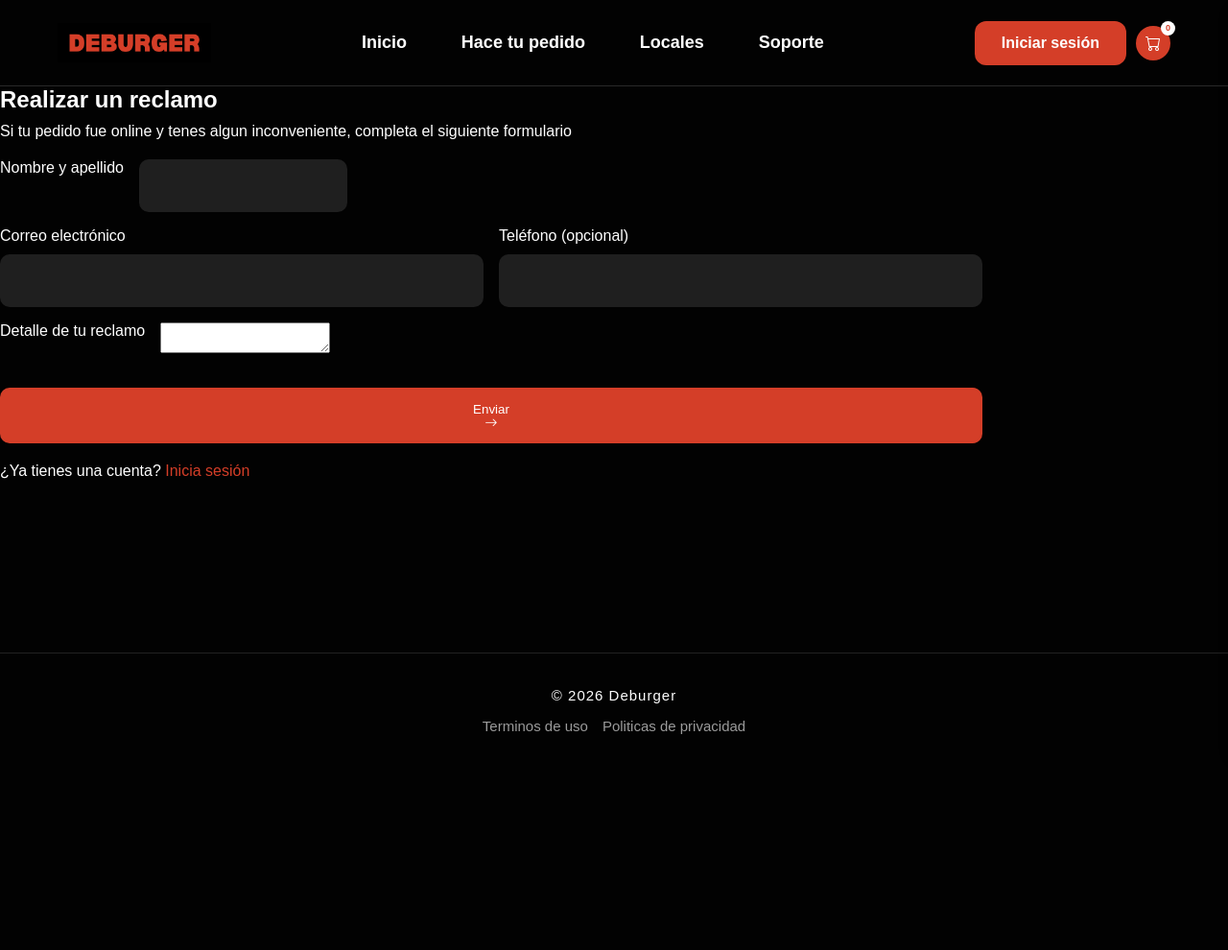
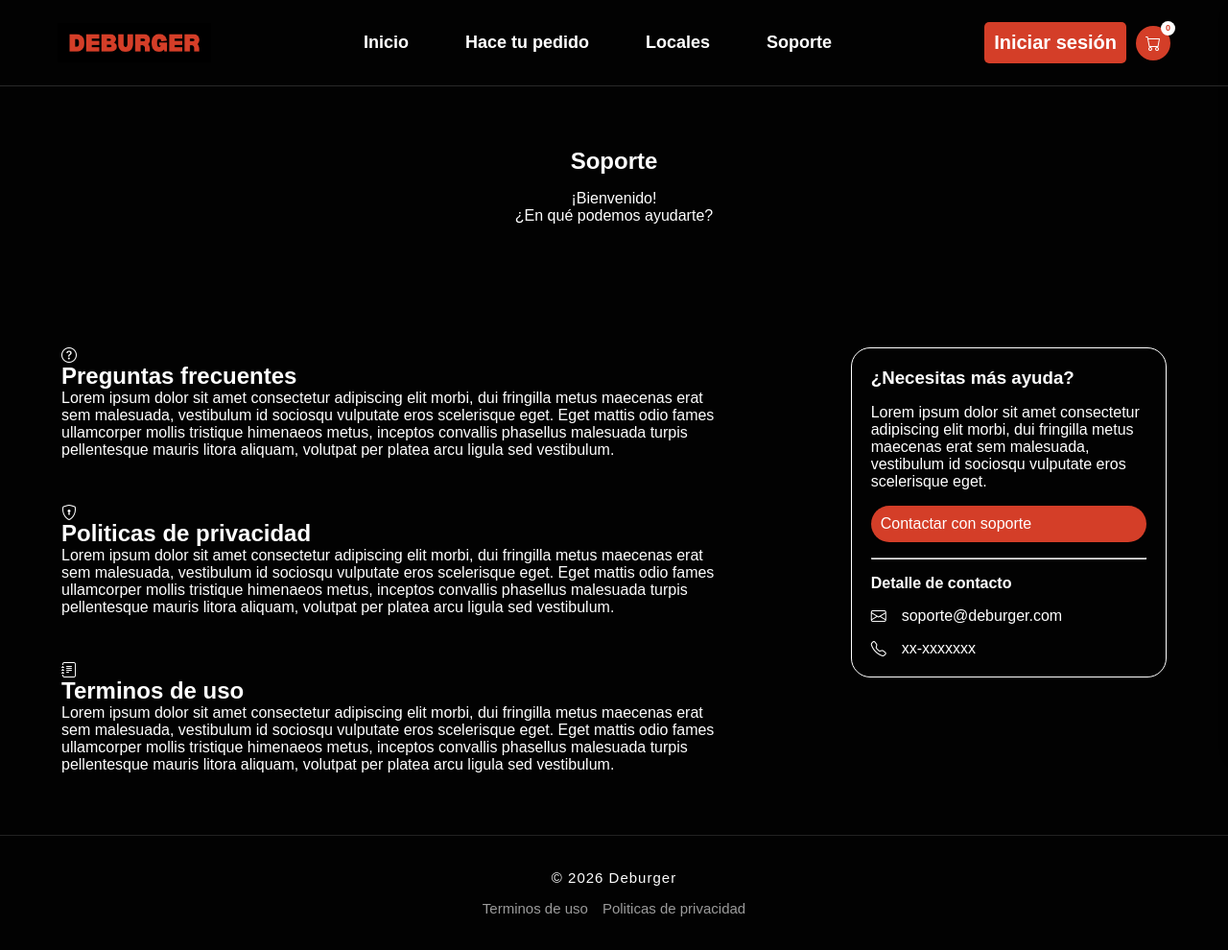
Before and after one commit to TamaraBritezClaudino/Deburger, a PHP site: page /support.php in a window 1280 px wide. Shown: the whole page at 96% size. Before the commit the page ends 765 px from the top, so only its background shows below. Run offline with PHP 8.4, Linux system fonts and the light colour scheme.

Commit message:
subo cambios

```diff
--- /dev/null
+++ b/contactSupport.php
@@ -0,0 +1,5 @@
+<?php
+require_once "includes/config.php";
+
+  $section="views/contactSupport";
+  require_once "views/layout.php";?>
--- a/css/styles.css
+++ b/css/styles.css
@@ -54,22 +71,9 @@ header {
     background-color: var(--grisOscuro);
 }
 
-.btnHeader {
-    background-color: var(--rojo);
-    color: white;
-    border: none;
-    border-radius: 12px;
-    padding: 14px 28px;
-    font-size: 16px;
-    font-weight: bold;
-    cursor: pointer;
-    transition: .3s;
+header .btnRojo{
+    font-size: 20px;
     margin-right: 10px;
-}
-
-.btnHeader:hover {
-    background-color: white;
-    color: var(--rojo);
 }
 
 nav {
@@ -471,7 +446,7 @@ form {
     gap: 10px;
 }
 
-input {
+input, textarea {
     border: none;
     background-color: #1f1f1f;
     padding: 20px;
@@ -691,3 +666,48 @@ input {
     gap: 1em;
     padding: 20px;
 }
+
+/*-------------PÁGINA SOPORTE---------------*/
+#banner{
+    text-align: center;
+    display: flex;
+    flex-direction: column;
+    gap: 1em;
+    padding: 5%;
+}
+
+#ayuda{
+    display: flex;
+    flex-direction: row;
+}
+
+#ayuda section{
+    display: flex;
+    flex-direction: column;
+    padding: 5%;
+    gap: 3em;
+}
+
+#ayuda section>div{
+    display: flex;
+    flex-direction: column;
+    gap: 1em;
+    border: 1px solid white;
+    border-radius: 20px;
+    padding: 20px;
+}
+
+#ayuda section>div>div{
+    display: flex;
+    flex-direction: row;
+    align-items: center;
+    gap: 1em;
+}
+
+#ayuda section>div a{
+    padding: 0 auto;
+    border-radius: 40px;
+    font-weight: 400;
+}
+
+/*-------------PÁGINA SOPORTE CONTACTO---------------*/
--- a/js/script.js
+++ b/js/script.js
@@ -118,7 +118,7 @@ document.addEventListener('DOMContentLoaded', () => {
                     <div class="cart-item-bottom">
                         <div class="quantity-controls">
                             <button
-                                class="quantity-btn decrease"
+                                class="quantity-btn decrease btnRojo"
                                 data-index="${index}">
                                 −
                             </button>
@@ -128,13 +128,13 @@ document.addEventListener('DOMContentLoaded', () => {
                             </span>
 
                             <button
-                                class="quantity-btn increase"
+                                class="quantity-btn increase btnRojo"
                                 data-index="${index}">
                                 +
                             </button>
                         </div>
 
-                        <button class="remove-item" data-index="${index}">
+                        <button class="remove-item btnRojo" data-index="${index}">
                             <i class="bi bi-trash3"></i>
                         </button>
                     </div>
--- a/views/layout.php
+++ b/views/layout.php
@@ -71,7 +71,7 @@
         <?php
         } else {
         ?>
-            <a href="login.php" class="btnHeader">Iniciar sesión</a>
+            <a href="login.php" class="btnRojo">Iniciar sesión</a>
         <?php
         }
         ?>
@@ -109,8 +109,8 @@
                         $0.00
                     </div>
                 </div>
-                <button class="checkout-btn">Confirmar compra</button>
-                <button class="continue-btn">Seguir Comprando</button>
+                <button class="checkout-btn btnRojo">Confirmar compra</button>
+                <button class="continue-btn btnBlanco">Seguir Comprando</button>
             </div>
         </div>
     </div>
--- a/views/locals_view.php
+++ b/views/locals_view.php
@@ -39,7 +39,7 @@
                 </div>
             </div>
 
-            <a href="" class="btnHeader">Ver mapa</a> <!--boton q deberia dirijirte a la direccion del local-->
+            <a href="" class="btnRojo">Ver mapa</a> <!--boton q deberia dirijirte a la direccion del local-->
         </div>
     </section>
 </main>
--- a/views/support_view.php
+++ b/views/support_view.php
@@ -4,48 +4,55 @@
     <title>Soporte</title>
 </head>
 
-<main>
-    <article class="form">
-        <div>
-            <h2>Realizar un reclamo</h2>
-            <p>Si tu pedido fue online y tenes algun inconveniente, completa el siguiente formulario</p>
-        </div>
+<main id="mainSoporte">
+    <section id="banner">
+        <h1>Soporte</h1>
+        <p>¡Bienvenido!<br>¿En qué podemos ayudarte?</p>
+    </section>
 
-        <form method="post">
-            <div>
-                <label for="nombre">Nombre y apellido</label>
-                <input type="text" id="nombre" name="nombre">
-            </div>
+    <section id="ayuda">
+        <section id="tarjetasSoporte">
+            <a href="">
+                <i class="bi bi-question-circle"></i>
+                <div>
+                    <h2>Preguntas frecuentes</h2>
+                    <p>Lorem ipsum dolor sit amet consectetur adipiscing elit morbi, dui fringilla metus maecenas erat sem malesuada, vestibulum id sociosqu vulputate eros scelerisque eget. Eget mattis odio fames ullamcorper mollis tristique himenaeos metus, inceptos convallis phasellus malesuada turpis pellentesque mauris litora aliquam, volutpat per platea arcu ligula sed vestibulum. </p>
+                </div>
+            </a>
 
-            <div>
+            <a href="">
+                <i class="bi bi-shield-lock"></i>
                 <div>
-                    <label for="correo">Correo electrónico</label>
-                    <input type="email" name="correo" id="correo">
+                    <h2>Politicas de privacidad</h2>
+                    <p>Lorem ipsum dolor sit amet consectetur adipiscing elit morbi, dui fringilla metus maecenas erat sem malesuada, vestibulum id sociosqu vulputate eros scelerisque eget. Eget mattis odio fames ullamcorper mollis tristique himenaeos metus, inceptos convallis phasellus malesuada turpis pellentesque mauris litora aliquam, volutpat per platea arcu ligula sed vestibulum. </p>
                 </div>
+            </a>
 
+            <a href="">
+                <i class="bi bi-journal-text"></i>
                 <div>
-                    <label for="telefono">Teléfono (opcional)</label>
-                    <input type="tel" id="telefono" name="telefono">
+                    <h2>Terminos de uso</h2>
+                    <p>Lorem ipsum dolor sit amet consectetur adipiscing elit morbi, dui fringilla metus maecenas erat sem malesuada, vestibulum id sociosqu vulputate eros scelerisque eget. Eget mattis odio fames ullamcorper mollis tristique himenaeos metus, inceptos convallis phasellus malesuada turpis pellentesque mauris litora aliquam, volutpat per platea arcu ligula sed vestibulum. </p>
+                </div>
+            </a>
+        </section>
+
+        <section>
+            <div class="ayuda">
+                <h3>¿Necesitas más ayuda?</h3>
+                <p>Lorem ipsum dolor sit amet consectetur adipiscing elit morbi, dui fringilla metus maecenas erat sem malesuada, vestibulum id sociosqu vulputate eros scelerisque eget.</p>
+                <a href="contactSupport.php" class="btnRojo">Contactar con soporte</a>
+                <hr>
+                <h4>Detalle de contacto</h4>
+                <div>
+                    <i class="bi bi-envelope"></i>
+                    <p>soporte@deburger.com</p>
+                </div>
+                <div>
+                    <i class="bi bi-telephone"></i>
+                    <p>xx-xxxxxxx</p>
                 </div>
             </div>
-
-            <div>
-                <label for="reclamo">Detalle de tu reclamo</label>
-                <textarea name="reclamo" id="reclamo"></textarea>
-            </div>
-
-            <button type="submit" name="submit">
-                <p>Enviar</p>
-                <i class="bi bi-arrow-right"></i>
-            </button>
-
-        </form>
-
-        <p>
-            ¿Ya tienes una cuenta?
-            <a href="login.php">Inicia sesión</a>
-        </p>
-    </article>
-
-<!--A partir de aca podriamos poner preguntas frecuentes y medio de contacto... tengo sueño, me quiero jubilar y ni empece a trabajar AHHHHHHHHHHHHHHHHHHHHHHHHHHHH-->
+        </section>
+    </section>
 </main>
```
Also changed, not shown: other parts of css/styles.css (+18 -30 lines), views/contactSupport_view.php (added, +47 -0 lines).
